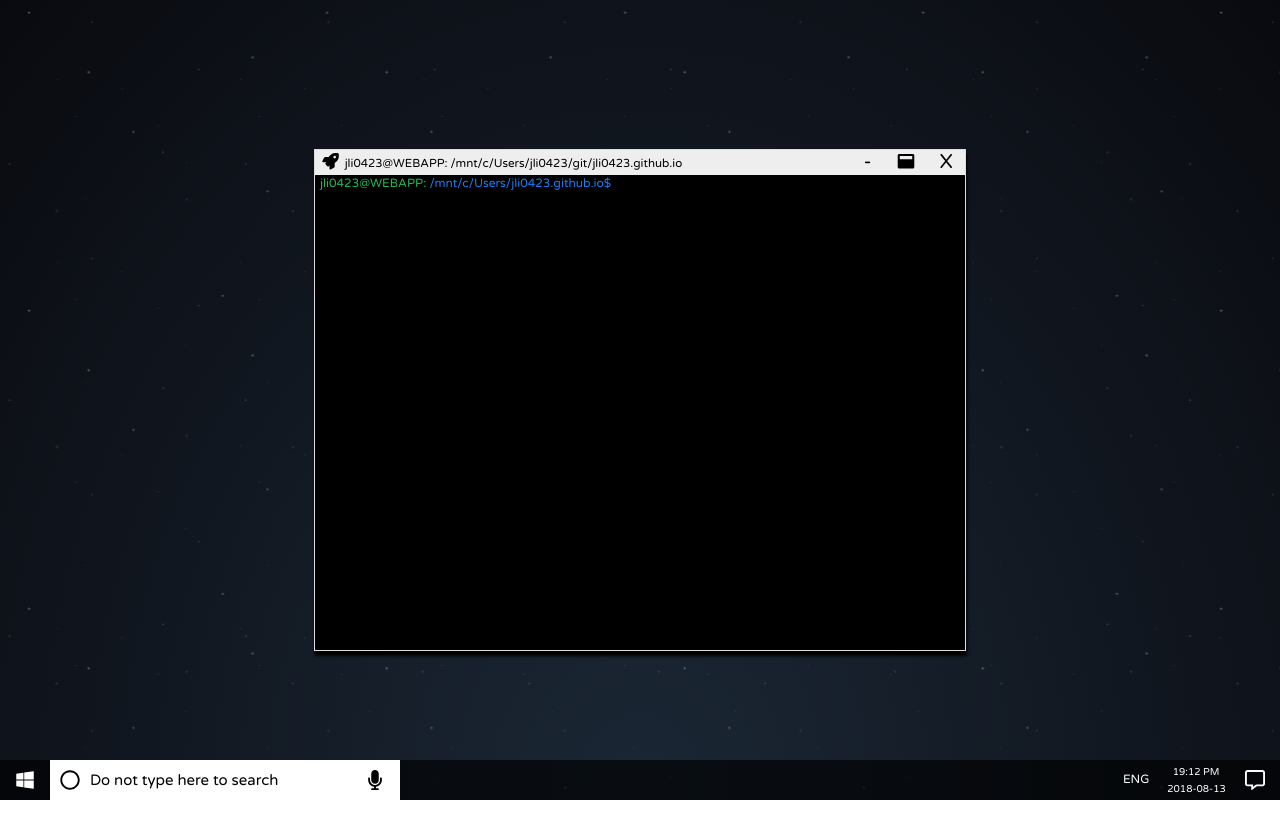
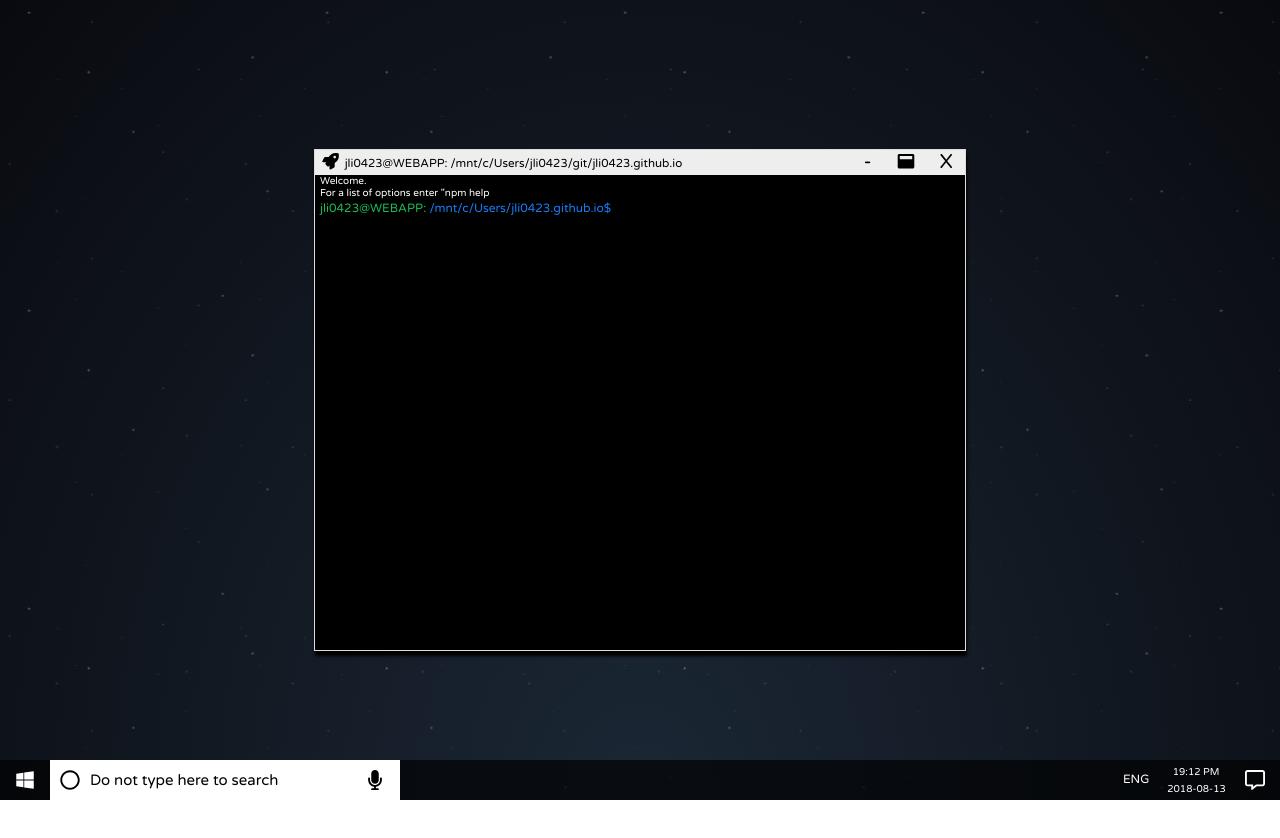
Before and after one commit to justinli0423/home, a React (Create React App) app: page / in a window 1280 px wide. Shown: the top 838 px of the page. Built offline with nearby package versions, Linux system fonts and the light colour scheme.

Commit message:
finished introduction

```diff
--- a/src/Components/CommandLine.js
+++ b/src/Components/CommandLine.js
@@ -6,20 +6,76 @@ import UserInterface from './UserInterface';
 import Colors from './Data/Colors';
 import CommandPrompt from './Data/CommandPrompt';
 
-function introduction() {
-  const introStatement = CommandPrompt.welcomeStatement;
-}
+const welcome = CommandPrompt.welcomeStatement[0];
+const introduction = CommandPrompt.welcomeStatement[1];
 
 export default class CommandLine extends Component {
-  componentDidMount() {
-    this.setState({
-      userExperience: true,
+  constructor(props) {
+    super(props);
+    this.state = ({
+      welcomeCount: 1,
+      introCount: 1,
+      welcomeStatement: '',
+      introStatement: '',
     });
   }
 
+  componentDidMount() {
+    setInterval(() => {
+      const {
+        welcomeCount,
+        introCount,
+      } = this.state;
+
+      this.setState({
+        welcomeStatement: welcome.substring(0, welcomeCount),
+        welcomeCount: welcomeCount + 1,
+      });
+
+      // pause between 2 statements
+      if (welcomeCount > 13) {
+        this.setState({
+          introStatement: introduction.substring(0, introCount),
+          introCount: introCount + 1,
+        });
+      }
+    }, 100);
+  }
+
+  componentWillUnmount() {
+    clearInterval(this.interval);
+  }
+
   render() {
+    const {
+      welcomeStatement,
+      introStatement,
+    } = this.state;
+
     return (
-      <UserInterface />
+      <Wrapper>
+        <IntroStatements>
+          { welcomeStatement }
+          <br />
+          { introStatement }
+        </IntroStatements>
+        <UserInterface />
+      </Wrapper>
     );
   }
 }
+
+const Wrapper = styled.div`
+  display: block;
+  width: 100%;
+  height: 100%;
+  padding-left: 5px;
+`;
+
+const IntroStatements = styled.div`
+  display: block;
+  margin-top: 2.5em;
+  font-size: 1em;
+  color: ${Colors.white};
+  background-color: ${Colors.transparent};
+`;
--- a/src/Components/Data/CommandPrompt.js
+++ b/src/Components/Data/CommandPrompt.js
@@ -5,7 +5,7 @@ const Prompt = {
   ],
   welcomeStatement: [
     'Welcome.',
-    'For a list of options enter "npm help"',
+    'For a list of options enter "npm help".',
   ],
   windowsNavbar: [
     'Do not type here to search',
--- a/src/Components/UserInterface.js
+++ b/src/Components/UserInterface.js
@@ -39,10 +39,8 @@ const UserInputFields = styled.div`
   display: block;
   width: 100%;
   height: auto;
-  margin-top: 2em;
   color: ${Colors.white};
   font-size: 1.2em;
-  padding-left: 5px;
 `;
 
 const UserInput = styled.input`
```
